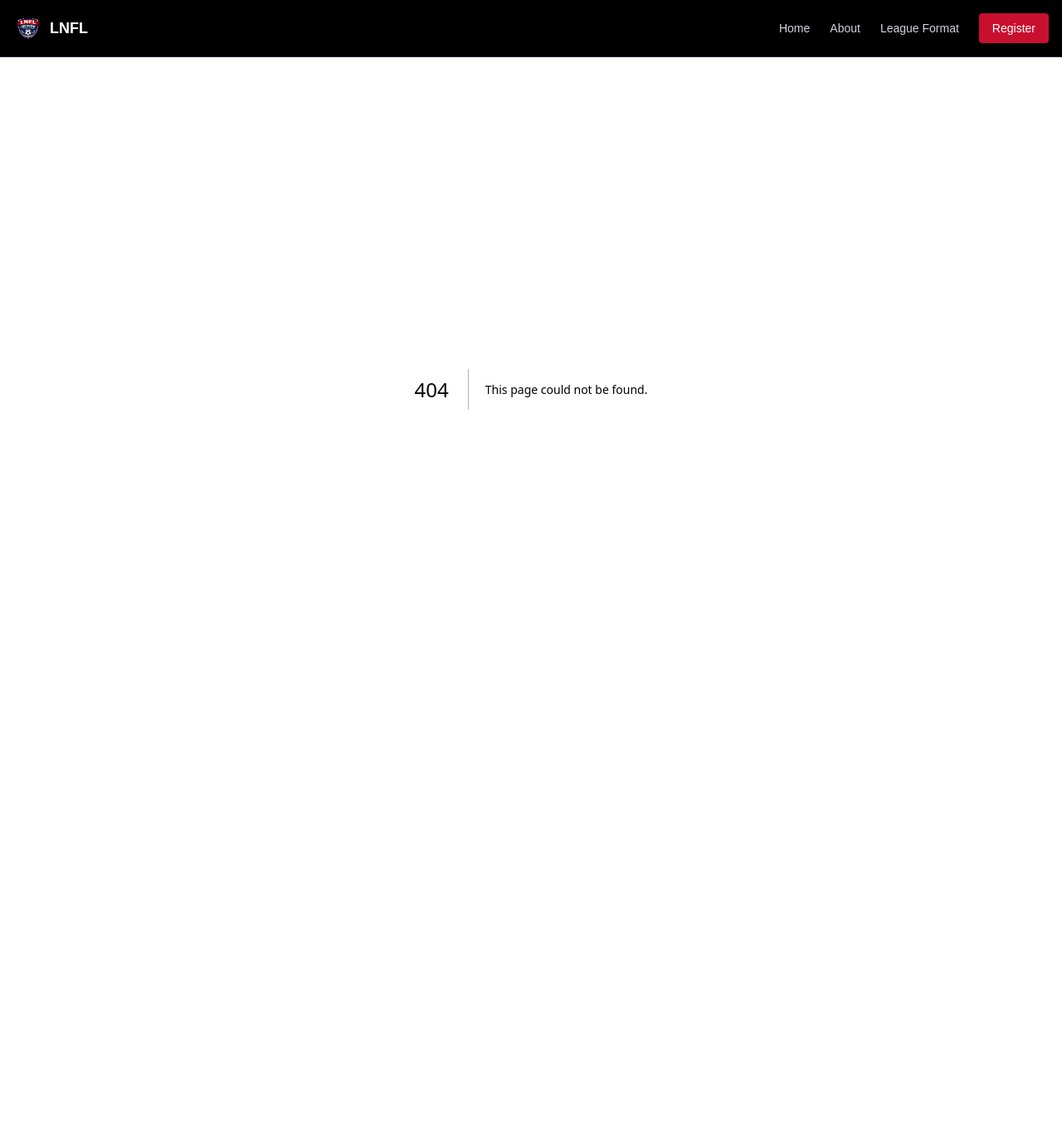
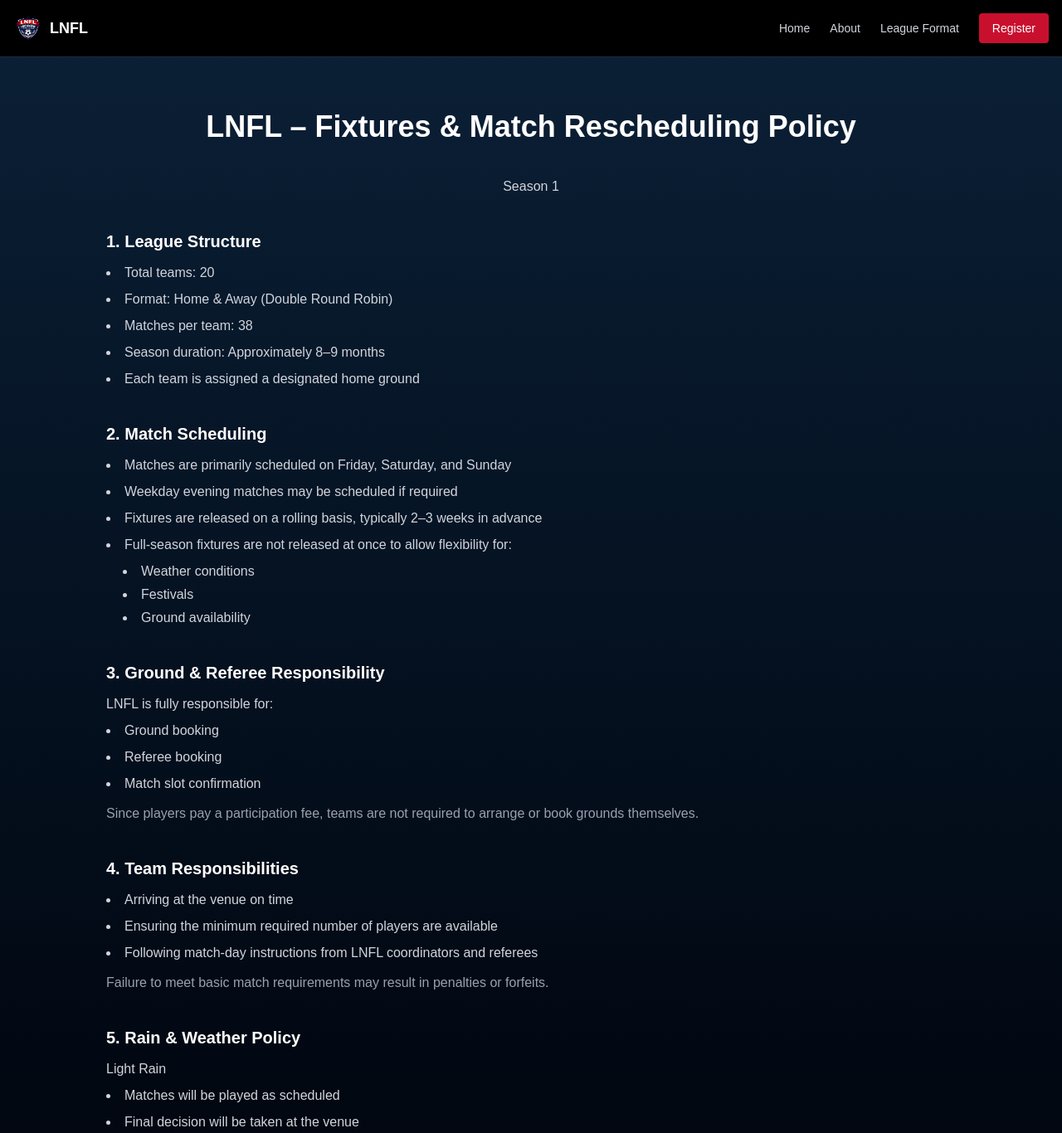
Before and after one commit to Starandstrip/lnfl-website, a Next.js app: page /fixtures-policy in a window 1280 px wide. Before the commit this address had no page. Shown: the top 1366 px of the page at 83% size. Before the commit the page ends 869 px from the top, so only its background shows below. Built offline with nearby package versions, Linux system fonts and the light colour scheme.

Commit message:
Add fixtures & rescheduling policy page

```diff
--- /dev/null
+++ b/src/app/fixtures-policy/page.js
@@ -0,0 +1,192 @@
+export default function FixturesPolicyPage() {
+  return (
+    <main className="min-h-screen bg-gradient-to-b from-[#0b1f35] to-black text-white px-6 py-16">
+      <div className="max-w-5xl mx-auto space-y-10">
+
+        <h1 className="text-4xl font-bold text-center">
+          LNFL – Fixtures & Match Rescheduling Policy
+        </h1>
+        <p className="text-center text-gray-300">
+          Season 1
+        </p>
+
+        {/* 1. League Structure */}
+        <section>
+          <h2 className="text-xl font-semibold mb-3">1. League Structure</h2>
+          <ul className="list-disc list-inside space-y-2 text-gray-300">
+            <li>Total teams: 20</li>
+            <li>Format: Home & Away (Double Round Robin)</li>
+            <li>Matches per team: 38</li>
+            <li>Season duration: Approximately 8–9 months</li>
+            <li>Each team is assigned a designated home ground</li>
+          </ul>
+        </section>
+
+        {/* 2. Match Scheduling */}
+        <section>
+          <h2 className="text-xl font-semibold mb-3">2. Match Scheduling</h2>
+          <ul className="list-disc list-inside space-y-2 text-gray-300">
+            <li>Matches are primarily scheduled on Friday, Saturday, and Sunday</li>
+            <li>Weekday evening matches may be scheduled if required</li>
+            <li>Fixtures are released on a rolling basis, typically 2–3 weeks in advance</li>
+            <li>
+              Full-season fixtures are not released at once to allow flexibility for:
+              <ul className="list-disc list-inside ml-5 mt-2 space-y-1">
+                <li>Weather conditions</li>
+                <li>Festivals</li>
+                <li>Ground availability</li>
+              </ul>
+            </li>
+          </ul>
+        </section>
+
+        {/* 3. Ground & Referee Responsibility */}
+        <section>
+          <h2 className="text-xl font-semibold mb-3">
+            3. Ground & Referee Responsibility
+          </h2>
+          <p className="text-gray-300 mb-2">
+            LNFL is fully responsible for:
+          </p>
+          <ul className="list-disc list-inside space-y-2 text-gray-300">
+            <li>Ground booking</li>
+            <li>Referee booking</li>
+            <li>Match slot confirmation</li>
+          </ul>
+          <p className="text-gray-400 mt-3">
+            Since players pay a participation fee, teams are not required to arrange
+            or book grounds themselves.
+          </p>
+        </section>
+
+        {/* 4. Team Responsibilities */}
+        <section>
+          <h2 className="text-xl font-semibold mb-3">4. Team Responsibilities</h2>
+          <ul className="list-disc list-inside space-y-2 text-gray-300">
+            <li>Arriving at the venue on time</li>
+            <li>Ensuring the minimum required number of players are available</li>
+            <li>Following match-day instructions from LNFL coordinators and referees</li>
+          </ul>
+          <p className="text-gray-400 mt-3">
+            Failure to meet basic match requirements may result in penalties or forfeits.
+          </p>
+        </section>
+
+        {/* 5. Rain & Weather Policy */}
+        <section>
+          <h2 className="text-xl font-semibold mb-3">5. Rain & Weather Policy</h2>
+
+          <p className="text-gray-300 font-medium mb-2">Light Rain</p>
+          <ul className="list-disc list-inside space-y-2 text-gray-300 mb-4">
+            <li>Matches will be played as scheduled</li>
+            <li>Final decision will be taken at the venue</li>
+          </ul>
+
+          <p className="text-gray-300 font-medium mb-2">
+            Heavy Rain / Unsafe Pitch
+          </p>
+          <ul className="list-disc list-inside space-y-2 text-gray-300 mb-4">
+            <li>Match will be postponed</li>
+            <li>
+              Decision will be taken jointly by:
+              <ul className="list-disc list-inside ml-5 mt-2 space-y-1">
+                <li>Referee</li>
+                <li>LNFL coordinator</li>
+                <li>Turf management</li>
+              </ul>
+            </li>
+          </ul>
+
+          <p className="text-gray-300 font-medium mb-2">
+            Rain-related No-Shows
+          </p>
+          <ul className="list-disc list-inside space-y-2 text-gray-300">
+            <li>If the ground is deemed playable and a team does not show up, the match may be declared a forfeit</li>
+          </ul>
+        </section>
+
+        {/* 6. Match Rescheduling Policy */}
+        <section>
+          <h2 className="text-xl font-semibold mb-3">
+            6. Match Rescheduling Policy
+          </h2>
+
+          <p className="text-gray-300 mb-2">
+            LNFL may reschedule matches due to:
+          </p>
+          <ul className="list-disc list-inside space-y-2 text-gray-300 mb-4">
+            <li>Heavy rain or unsafe playing conditions</li>
+            <li>Ground unavailability</li>
+            <li>Referee unavailability</li>
+            <li>Operational constraints beyond team control</li>
+          </ul>
+
+          <p className="text-gray-300 mb-2">
+            LNFL will not reschedule matches due to:
+          </p>
+          <ul className="list-disc list-inside space-y-2 text-gray-300">
+            <li>Player unavailability</li>
+            <li>Personal commitments</li>
+            <li>Travel issues</li>
+            <li>Festivals (teams are expected to manage squads)</li>
+          </ul>
+
+          <p className="text-gray-400 mt-3">
+            All rescheduling decisions taken by LNFL are final.
+          </p>
+        </section>
+
+        {/* 7. Forfeit Rules */}
+        <section>
+          <h2 className="text-xl font-semibold mb-3">7. Forfeit Rules</h2>
+          <ul className="list-disc list-inside space-y-2 text-gray-300">
+            <li>A team has fewer than the minimum required players at kickoff</li>
+            <li>A team arrives 15 minutes or more late</li>
+            <li>A team refuses to play without an LNFL-approved reason</li>
+          </ul>
+          <p className="text-gray-400 mt-3">
+            Forfeited matches will be recorded as a 3–0 win. No refunds will be issued.
+          </p>
+        </section>
+
+        {/* 8. Festival & Blackout Dates */}
+        <section>
+          <h2 className="text-xl font-semibold mb-3">
+            8. Festival & Blackout Dates
+          </h2>
+          <ul className="list-disc list-inside space-y-2 text-gray-300">
+            <li>LNFL may declare blackout weekends due to major festivals or extreme weather</li>
+            <li>No matches will be scheduled on these dates</li>
+            <li>Teams will be informed in advance</li>
+          </ul>
+        </section>
+
+        {/* 9. Communication Protocol */}
+        <section>
+          <h2 className="text-xl font-semibold mb-3">
+            9. Communication Protocol
+          </h2>
+          <ul className="list-disc list-inside space-y-2 text-gray-300">
+            <li>All official communication will take place via LNFL WhatsApp groups</li>
+            <li>Only team representatives will be included</li>
+            <li>Match confirmations are shared 48 hours before kickoff</li>
+            <li>Only LNFL officials can announce match-day changes</li>
+          </ul>
+        </section>
+
+        {/* 10. Final Authority */}
+        <section className="border-t border-gray-800 pt-6">
+          <h2 className="text-xl font-semibold mb-3">
+            10. Final Authority
+          </h2>
+          <p className="text-gray-400">
+            LNFL reserves the right to modify fixtures, adjust schedules, and take
+            disciplinary action when required. All decisions made in the interest
+            of league operations are final and binding.
+          </p>
+        </section>
+
+      </div>
+    </main>
+  );
+}
```
